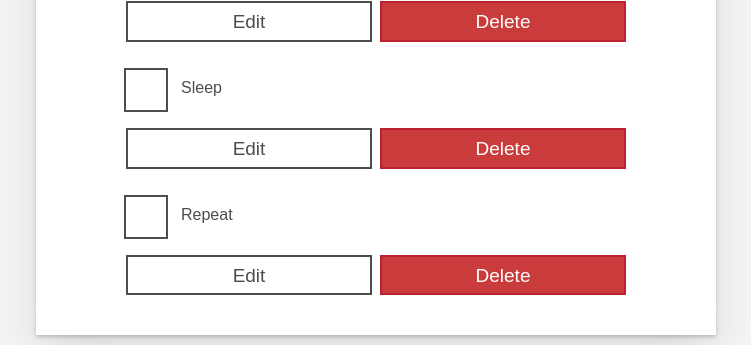
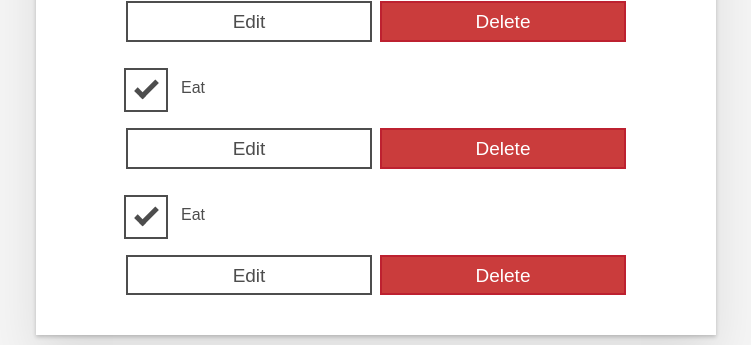
Before and after one commit to muskanqed/React_Todo_App, a React (Create React App) app: page / in a window 1280 px wide. Shown: the part 502-847 px from the top of the page, without its empty margins (264-1015 px from the left). Built offline with nearby package versions, Linux system fonts and the light colour scheme.

Commit message:
First component todo

```diff
--- a/src/App.js
+++ b/src/App.js
@@ -1,3 +1,6 @@
+import React from "react";
+import Todo from "./Components/Todo";
+
 function App(props) {
   return (
     <div className="todoapp stack-large">
@@ -42,54 +45,10 @@ function App(props) {
         className="todo-list stack-large stack-exception"
         aria-labelledby="list-heading"
       >
-        <li className="todo stack-small">
-          <div className="c-cb">
-            <input id="todo-0" type="checkbox" defaultChecked />
-            <label className="todo-label" htmlFor="todo-0">
-              Eat
-            </label>
-          </div>
-          <div className="btn-group">
-            <button type="button" className="btn">
-              Edit <span className="visually-hidden">Eat</span>
-            </button>
-            <button type="button" className="btn btn__danger">
-              Delete <span className="visually-hidden">Eat</span>
-            </button>
-          </div>
-        </li>
-        <li className="todo stack-small">
-          <div className="c-cb">
-            <input id="todo-1" type="checkbox" />
-            <label className="todo-label" htmlFor="todo-1">
-              Sleep
-            </label>
-          </div>
-          <div className="btn-group">
-            <button type="button" className="btn">
-              Edit <span className="visually-hidden">Sleep</span>
-            </button>
-            <button type="button" className="btn btn__danger">
-              Delete <span className="visually-hidden">Sleep</span>
-            </button>
-          </div>
-        </li>
-        <li className="todo stack-small">
-          <div className="c-cb">
-            <input id="todo-2" type="checkbox" />
-            <label className="todo-label" htmlFor="todo-2">
-              Repeat
-            </label>
-          </div>
-          <div className="btn-group">
-            <button type="button" className="btn">
-              Edit <span className="visually-hidden">Repeat</span>
-            </button>
-            <button type="button" className="btn btn__danger">
-              Delete <span className="visually-hidden">Repeat</span>
-            </button>
-          </div>
-        </li>
+        <Todo/>
+        <Todo/>
+        <Todo/>
+
       </ul>
     </div>
   );
--- /dev/null
+++ b/src/Components/Todo.jsx
@@ -0,0 +1,24 @@
+import React from "react";
+
+function Todo() {
+  return (
+    <li className="todo stack-small">
+      <div className="c-cb">
+        <input id="todo-0" type="checkbox" defaultChecked />
+        <label className="todo-label" htmlFor="todo-0">
+          Eat
+        </label>
+      </div>
+      <div className="btn-group">
+        <button type="button" className="btn">
+          Edit <span className="visually-hidden">Eat</span>
+        </button>
+        <button type="button" className="btn btn__danger">
+          Delete <span className="visually-hidden">Eat</span>
+        </button>
+      </div>
+    </li>
+  );
+}
+
+export default Todo;
--- a/src/reportWebVitals.js
+++ b/src/reportWebVitals.js
@@ -1,6 +1,6 @@
-const reportWebVitals = onPerfEntry => {
+const reportWebVitals = (onPerfEntry) => {
   if (onPerfEntry && onPerfEntry instanceof Function) {
-    import('web-vitals').then(({ getCLS, getFID, getFCP, getLCP, getTTFB }) => {
+    import("web-vitals").then(({ getCLS, getFID, getFCP, getLCP, getTTFB }) => {
       getCLS(onPerfEntry);
       getFID(onPerfEntry);
       getFCP(onPerfEntry);
```
Also changed, not shown: src/setupTests.js (+1 -1 lines), 1 other file (tests, documents, lock files or other folders).
